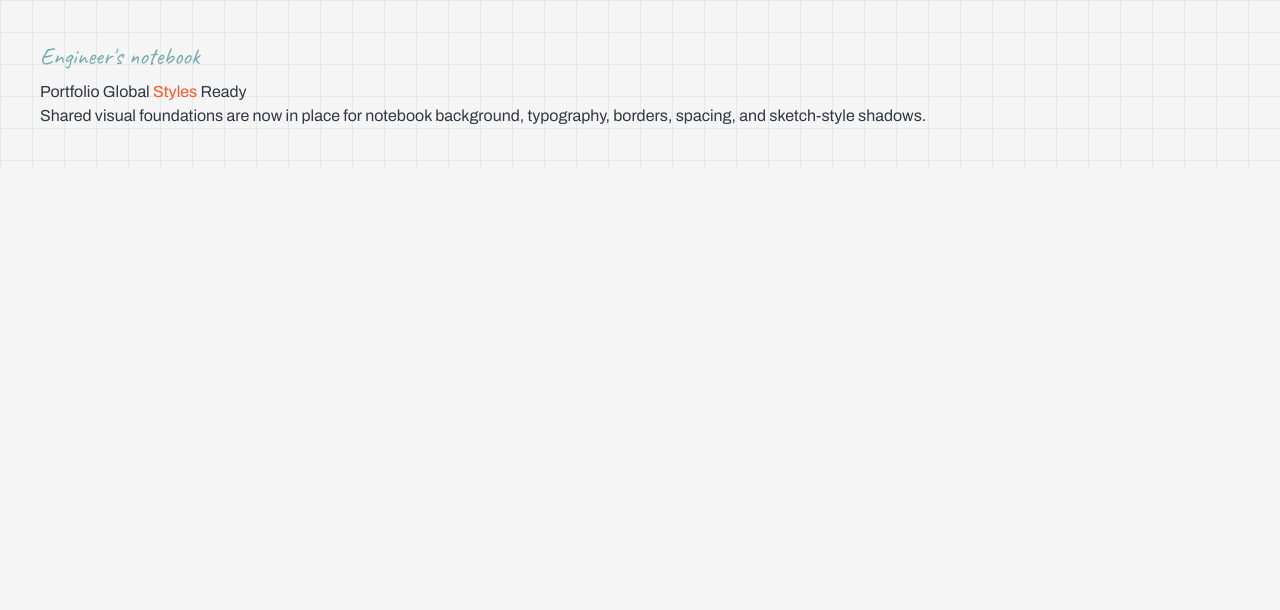
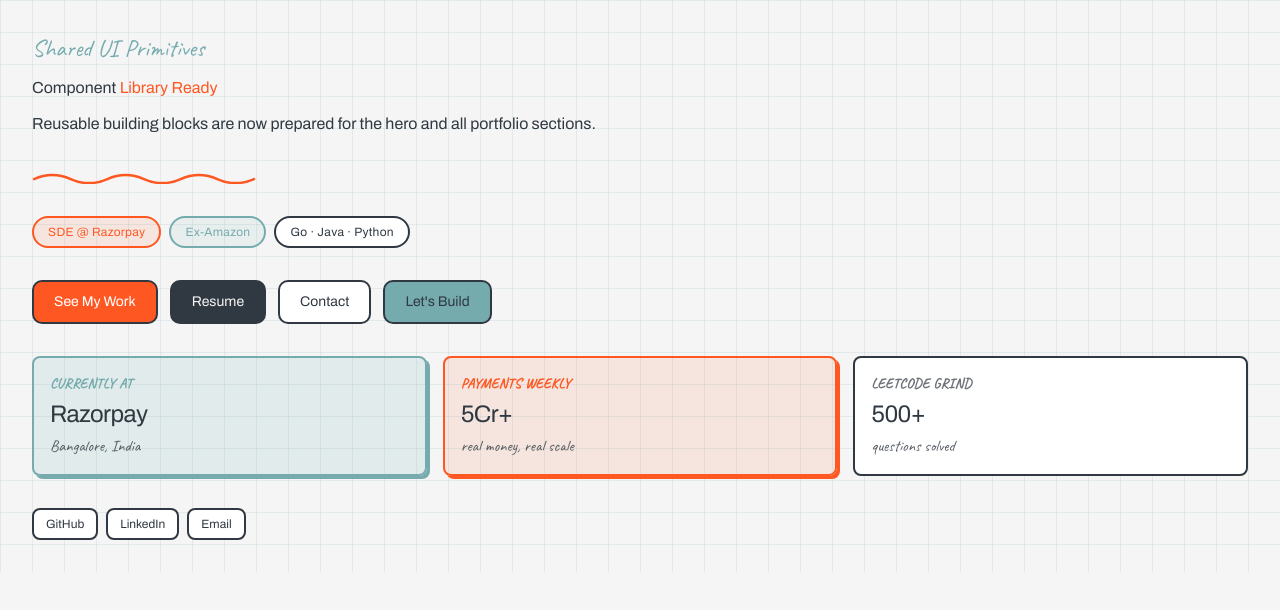
Before and after one commit to SATABDA0207/SatabdaPortfolio, a React (Vite) app: page / in a window 1280 px wide. Shown: the top 610 px of the page. Built offline with nearby package versions, Linux system fonts and the light colour scheme.

Commit message:
004 task with codex 5.3

```diff
--- a/src/App.tsx
+++ b/src/App.tsx
@@ -1,17 +1,58 @@
+import {
+  CTAButton,
+  DoodleDivider,
+  NotebookCard,
+  SectionHeader,
+  SkillPill,
+  SocialButton,
+  StickyNote,
+} from './components/ui'
+
 function App() {
   return (
     <main className="min-h-screen">
       <div className="page-shell">
-        <section className="section-block notebook-surface grid-paper-bg p-6 shadow-sketch-md md:p-10">
-          <p className="handwritten text-2xl text-brand-teal">Engineer's notebook</p>
-          <h1 className="section-title mt-2">
-            Portfolio Global <span className="text-brand-orange">Styles</span> Ready
-          </h1>
-          <p className="section-copy text-muted">
-            Shared visual foundations are now in place for notebook background, typography, borders,
-            spacing, and sketch-style shadows.
-          </p>
-        </section>
+        <NotebookCard className="section-block space-y-8">
+          <SectionHeader
+            chapterLabel="Shared UI Primitives"
+            title="Component"
+            titleAccent="Library Ready"
+            subtitle="Reusable building blocks are now prepared for the hero and all portfolio sections."
+          />
+
+          <DoodleDivider />
+
+          <div className="flex flex-wrap gap-2">
+            <SkillPill label="SDE @ Razorpay" tag="orange" />
+            <SkillPill label="Ex-Amazon" tag="teal" />
+            <SkillPill label="Go · Java · Python" />
+          </div>
+
+          <div className="flex flex-wrap gap-3">
+            <CTAButton variant="primary">See My Work</CTAButton>
+            <CTAButton variant="secondary">Resume</CTAButton>
+            <CTAButton variant="outline">Contact</CTAButton>
+            <CTAButton variant="teal">Let's Build</CTAButton>
+          </div>
+
+          <div className="grid gap-4 md:grid-cols-3">
+            <StickyNote variant="teal" label="currently at" caption="Bangalore, India">
+              Razorpay
+            </StickyNote>
+            <StickyNote variant="orange" label="payments weekly" caption="real money, real scale">
+              5Cr+
+            </StickyNote>
+            <StickyNote label="leetcode grind" caption="questions solved">
+              500+
+            </StickyNote>
+          </div>
+
+          <div className="flex flex-wrap gap-2">
+            <SocialButton href="#" label="GitHub" />
+            <SocialButton href="#" label="LinkedIn" />
+            <SocialButton href="#" label="Email" />
+          </div>
+        </NotebookCard>
       </div>
     </main>
   )
--- /dev/null
+++ b/src/components/ui/CTAButton.tsx
@@ -0,0 +1,52 @@
+import type { AnchorHTMLAttributes, ButtonHTMLAttributes, ReactNode } from 'react'
+
+type CTAButtonVariant = 'primary' | 'secondary' | 'outline' | 'teal'
+
+type CTAButtonBaseProps = {
+  variant?: CTAButtonVariant
+  className?: string
+  icon?: ReactNode
+  children: ReactNode
+}
+
+type CTAButtonAsButton = CTAButtonBaseProps &
+  ButtonHTMLAttributes<HTMLButtonElement> & { href?: undefined }
+type CTAButtonAsAnchor = CTAButtonBaseProps &
+  AnchorHTMLAttributes<HTMLAnchorElement> & { href: string }
+
+type CTAButtonProps = CTAButtonAsButton | CTAButtonAsAnchor
+
+function CTAButton(props: CTAButtonProps) {
+  const { variant = 'primary', className = '', icon, children, ...rest } = props
+
+  const variantClass =
+    variant === 'primary'
+      ? 'bg-brand-orange text-white'
+      : variant === 'secondary'
+        ? 'bg-brand-dark text-brand-bg'
+        : variant === 'teal'
+          ? 'bg-brand-teal text-brand-dark'
+          : 'bg-white text-brand-dark'
+
+  const classes =
+    `inline-flex items-center gap-2 rounded-btn border-2 border-brand-dark px-5 py-2.5 text-sm font-bold shadow-sketch-md transition-transform hover:-translate-y-0.5 ${variantClass} ${className}`.trim()
+
+  if ('href' in props && props.href) {
+    const { href, ...anchorRest } = rest as CTAButtonAsAnchor
+    return (
+      <a href={href} className={classes} {...anchorRest}>
+        {icon}
+        {children}
+      </a>
+    )
+  }
+
+  return (
+    <button type="button" className={classes} {...(rest as CTAButtonAsButton)}>
+      {icon}
+      {children}
+    </button>
+  )
+}
+
+export default CTAButton
--- /dev/null
+++ b/src/components/ui/DoodleDivider.tsx
@@ -0,0 +1,28 @@
+type DoodleDividerProps = {
+  color?: 'orange' | 'teal' | 'dark'
+  className?: string
+}
+
+function DoodleDivider({ color = 'orange', className = '' }: DoodleDividerProps) {
+  const stroke = color === 'teal' ? '#76ABAE' : color === 'dark' ? '#303841' : '#FF5722'
+
+  return (
+    <svg
+      viewBox="0 0 220 14"
+      fill="none"
+      xmlns="http://www.w3.org/2000/svg"
+      className={`h-4 w-56 ${className}`.trim()}
+      aria-hidden="true"
+    >
+      <path
+        d="M2 10 Q20 2 38 10 Q56 18 74 10 Q92 2 110 10 Q128 18 146 10 Q164 2 182 10 Q200 18 218 10"
+        stroke={stroke}
+        strokeWidth="2.5"
+        fill="none"
+        strokeLinecap="round"
+      />
+    </svg>
+  )
+}
+
+export default DoodleDivider
--- /dev/null
+++ b/src/components/ui/NotebookCard.tsx
@@ -0,0 +1,20 @@
+import type { PropsWithChildren } from 'react'
+
+type NotebookCardProps = PropsWithChildren<{
+  className?: string
+  padded?: 'sm' | 'md' | 'lg'
+}>
+
+function NotebookCard({ children, className = '', padded = 'md' }: NotebookCardProps) {
+  const paddingClass = padded === 'sm' ? 'p-4' : padded === 'lg' ? 'p-8 md:p-10' : 'p-6 md:p-8'
+
+  return (
+    <article
+      className={`notebook-surface grid-paper-bg shadow-sketch-md ${paddingClass} ${className}`.trim()}
+    >
+      {children}
+    </article>
+  )
+}
+
+export default NotebookCard
--- /dev/null
+++ b/src/components/ui/SectionHeader.tsx
@@ -0,0 +1,34 @@
+import type { ReactNode } from 'react'
+
+type SectionHeaderProps = {
+  chapterLabel?: string
+  title: string
+  subtitle?: string
+  align?: 'left' | 'center'
+  className?: string
+  titleAccent?: ReactNode
+}
+
+function SectionHeader({
+  chapterLabel,
+  title,
+  subtitle,
+  align = 'left',
+  className = '',
+  titleAccent,
+}: SectionHeaderProps) {
+  const alignClass = align === 'center' ? 'text-center items-center' : 'text-left items-start'
+
+  return (
+    <header className={`flex flex-col gap-3 ${alignClass} ${className}`.trim()}>
+      {chapterLabel ? <p className="handwritten text-2xl text-brand-teal">{chapterLabel}</p> : null}
+      <h2 className="section-title">
+        {title}
+        {titleAccent ? <span className="text-brand-orange"> {titleAccent}</span> : null}
+      </h2>
+      {subtitle ? <p className="section-copy text-muted">{subtitle}</p> : null}
+    </header>
+  )
+}
+
+export default SectionHeader
--- /dev/null
+++ b/src/components/ui/SkillPill.tsx
@@ -0,0 +1,24 @@
+type SkillPillProps = {
+  label: string
+  tag?: 'teal' | 'orange' | 'default'
+  className?: string
+}
+
+function SkillPill({ label, tag = 'default', className = '' }: SkillPillProps) {
+  const variantClass =
+    tag === 'teal'
+      ? 'border-brand-teal bg-brand-teal/10 text-brand-teal'
+      : tag === 'orange'
+        ? 'border-brand-orange bg-brand-orange/10 text-brand-orange'
+        : 'border-brand-dark bg-white text-brand-dark'
+
+  return (
+    <span
+      className={`inline-flex items-center rounded-pill border-2 px-3.5 py-1.5 text-xs font-bold tracking-wide ${variantClass} ${className}`.trim()}
+    >
+      {label}
+    </span>
+  )
+}
+
+export default SkillPill
--- /dev/null
+++ b/src/components/ui/SocialButton.tsx
@@ -0,0 +1,20 @@
+import type { AnchorHTMLAttributes, ReactNode } from 'react'
+
+type SocialButtonProps = AnchorHTMLAttributes<HTMLAnchorElement> & {
+  icon?: ReactNode
+  label: string
+}
+
+function SocialButton({ icon, label, className = '', ...rest }: SocialButtonProps) {
+  return (
+    <a
+      className={`inline-flex items-center gap-2 rounded-lg border-2 border-brand-dark bg-white px-3 py-1.5 text-xs font-bold text-brand-dark shadow-sketch-sm transition-transform hover:-translate-y-0.5 ${className}`.trim()}
+      {...rest}
+    >
+      {icon}
+      <span>{label}</span>
+    </a>
+  )
+}
+
+export default SocialButton
--- /dev/null
+++ b/src/components/ui/StickyNote.tsx
@@ -0,0 +1,46 @@
+import type { PropsWithChildren } from 'react'
+
+type StickyNoteVariant = 'default' | 'teal' | 'orange'
+
+type StickyNoteProps = PropsWithChildren<{
+  label?: string
+  caption?: string
+  variant?: StickyNoteVariant
+  className?: string
+}>
+
+function StickyNote({
+  label,
+  caption,
+  variant = 'default',
+  className = '',
+  children,
+}: StickyNoteProps) {
+  const variantClass =
+    variant === 'teal'
+      ? 'border-brand-teal bg-brand-teal/15 shadow-[3px_3px_0px_#76ABAE]'
+      : variant === 'orange'
+        ? 'border-brand-orange bg-brand-orange/10 shadow-[3px_3px_0px_#FF5722]'
+        : 'border-brand-dark bg-white shadow-sketch-md'
+
+  const labelClass =
+    variant === 'orange'
+      ? 'text-brand-orange'
+      : variant === 'teal'
+        ? 'text-brand-teal'
+        : 'text-brand-dark/70'
+
+  return (
+    <aside className={`rounded-lg border-2 p-4 ${variantClass} ${className}`.trim()}>
+      {label ? (
+        <p className={`handwritten text-sm font-semibold uppercase tracking-wide ${labelClass}`}>
+          {label}
+        </p>
+      ) : null}
+      <div className="mt-1 text-2xl font-black tracking-tight text-brand-dark">{children}</div>
+      {caption ? <p className="handwritten mt-1 text-base text-brand-dark/80">{caption}</p> : null}
+    </aside>
+  )
+}
+
+export default StickyNote
--- /dev/null
+++ b/src/components/ui/index.ts
@@ -0,0 +1,7 @@
+export { default as CTAButton } from './CTAButton'
+export { default as DoodleDivider } from './DoodleDivider'
+export { default as NotebookCard } from './NotebookCard'
+export { default as SectionHeader } from './SectionHeader'
+export { default as SkillPill } from './SkillPill'
+export { default as SocialButton } from './SocialButton'
+export { default as StickyNote } from './StickyNote'
```
Also changed, not shown: 1 other file (tests, documents, lock files or other folders).
